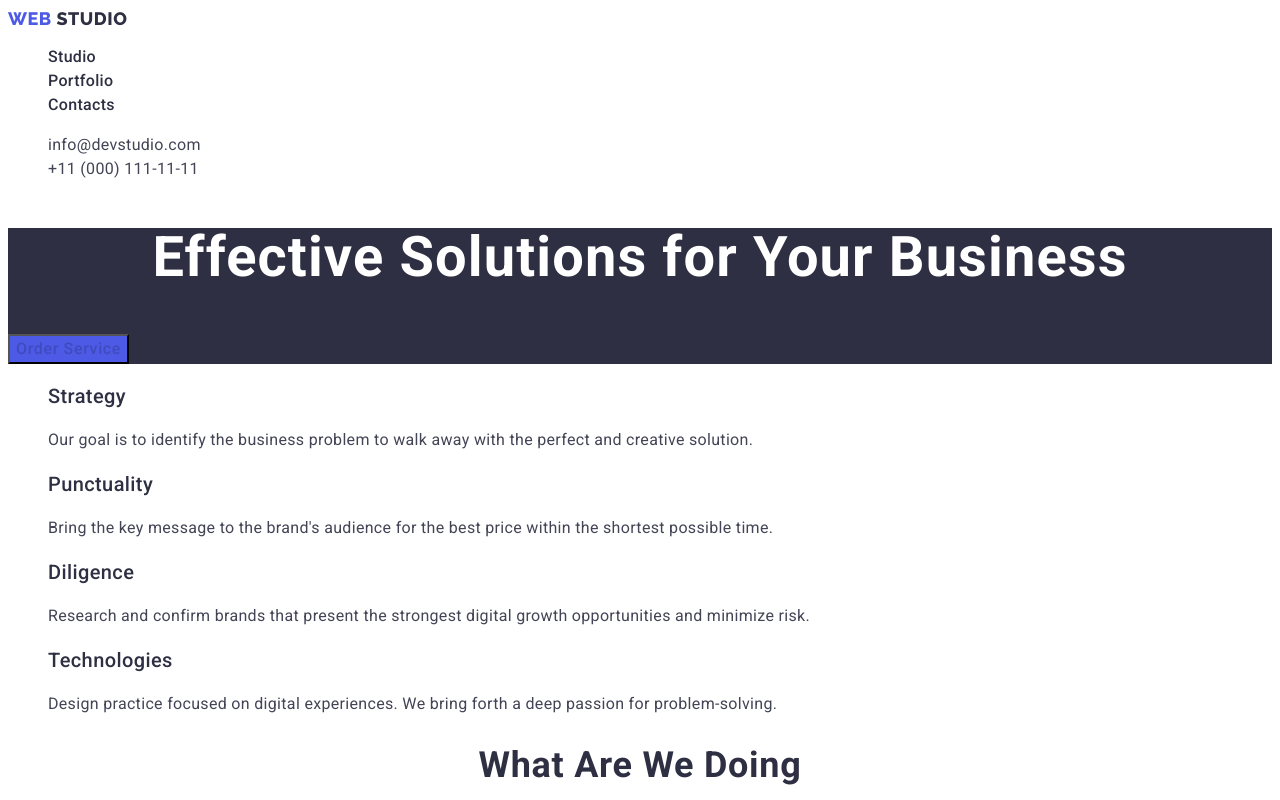
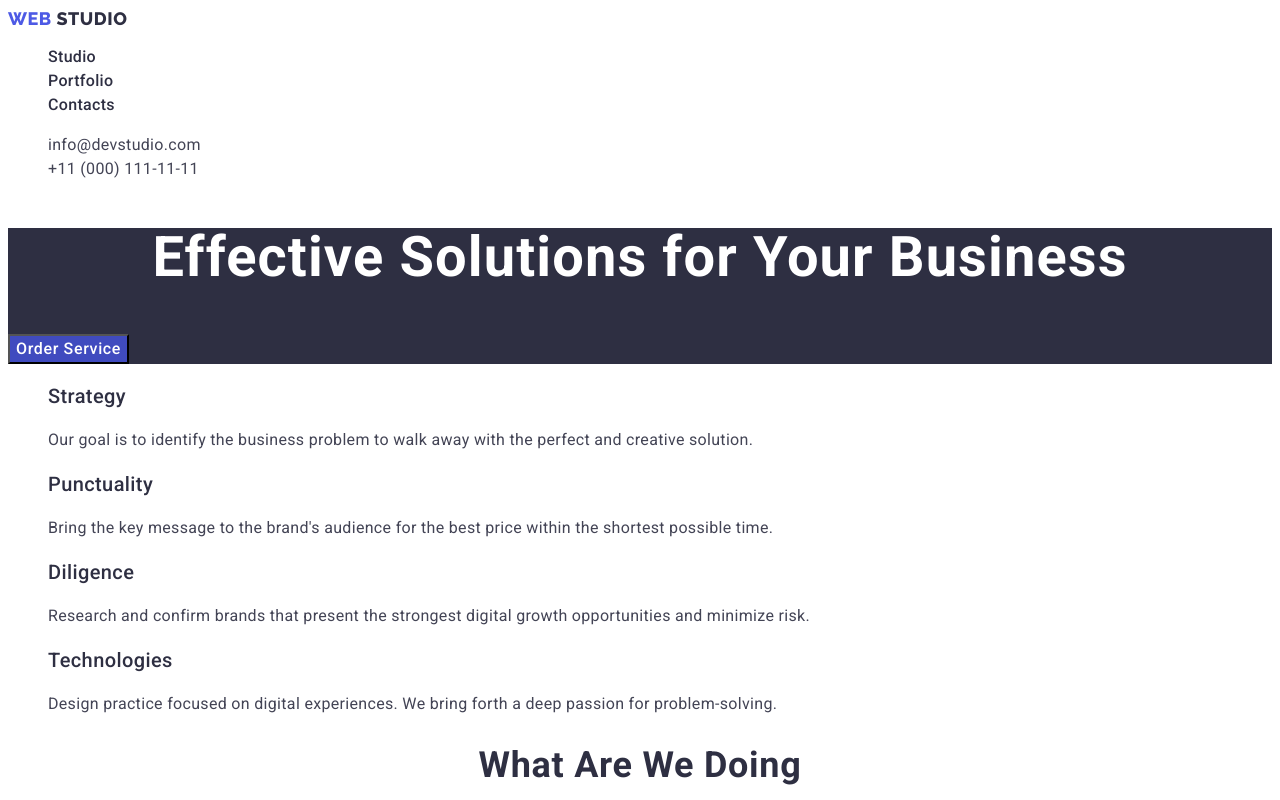
Before and after one commit to kiljestyn/goit-markup-hw-02, a plain HTML site: page index.html in a window 1280 px wide. In both pictures the pointer is over the button "Order Service". Shown: the top 800 px of the page. Drawn offline with Linux system fonts and the light colour scheme.

Commit message:
background color btn

```diff
--- a/css/styles.css
+++ b/css/styles.css
@@ -55,7 +55,7 @@ list-style-type: none;
 color: var(--pseudo-btn-cl);
 }
 .service-btn:hover, .service-btn:focus {
-color: var(--pseudo-btn-cl);
+background-color: var(--pseudo-btn-cl);
 }
 
 .header-menu-item {
```
